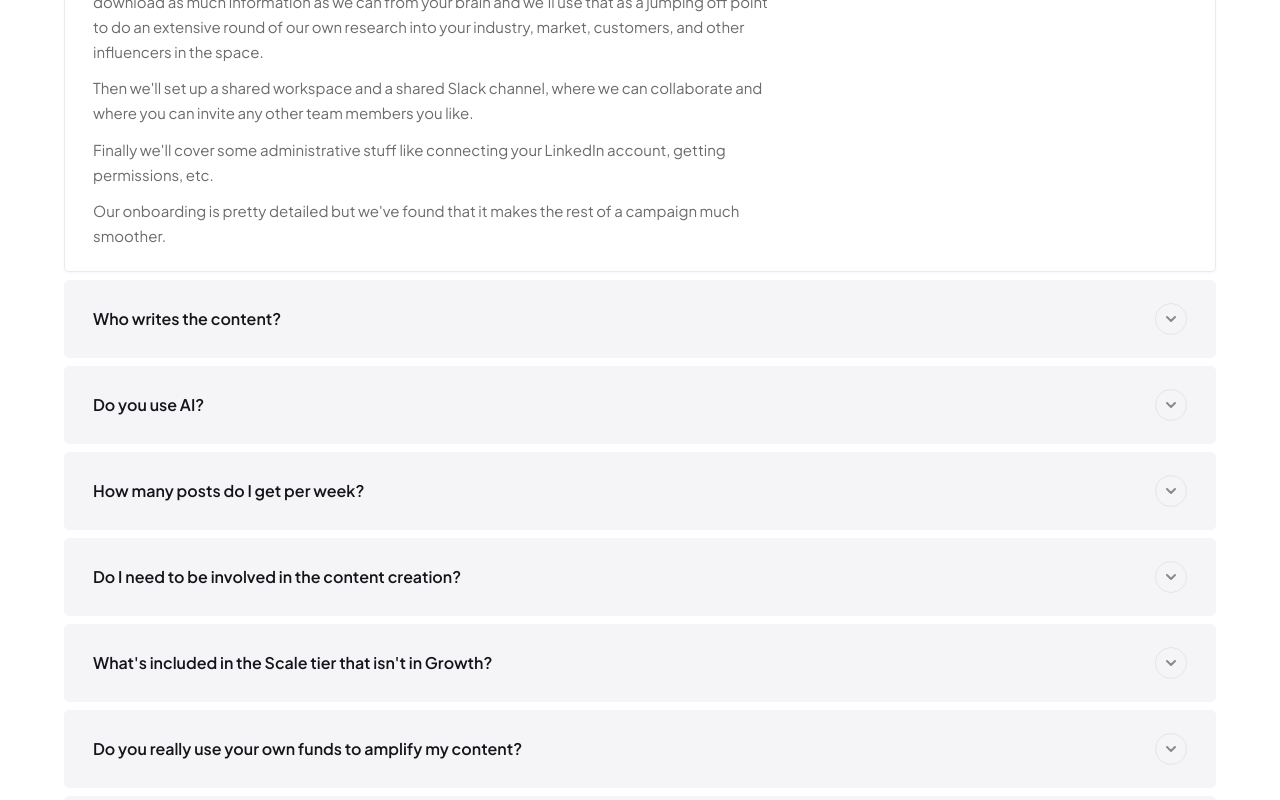
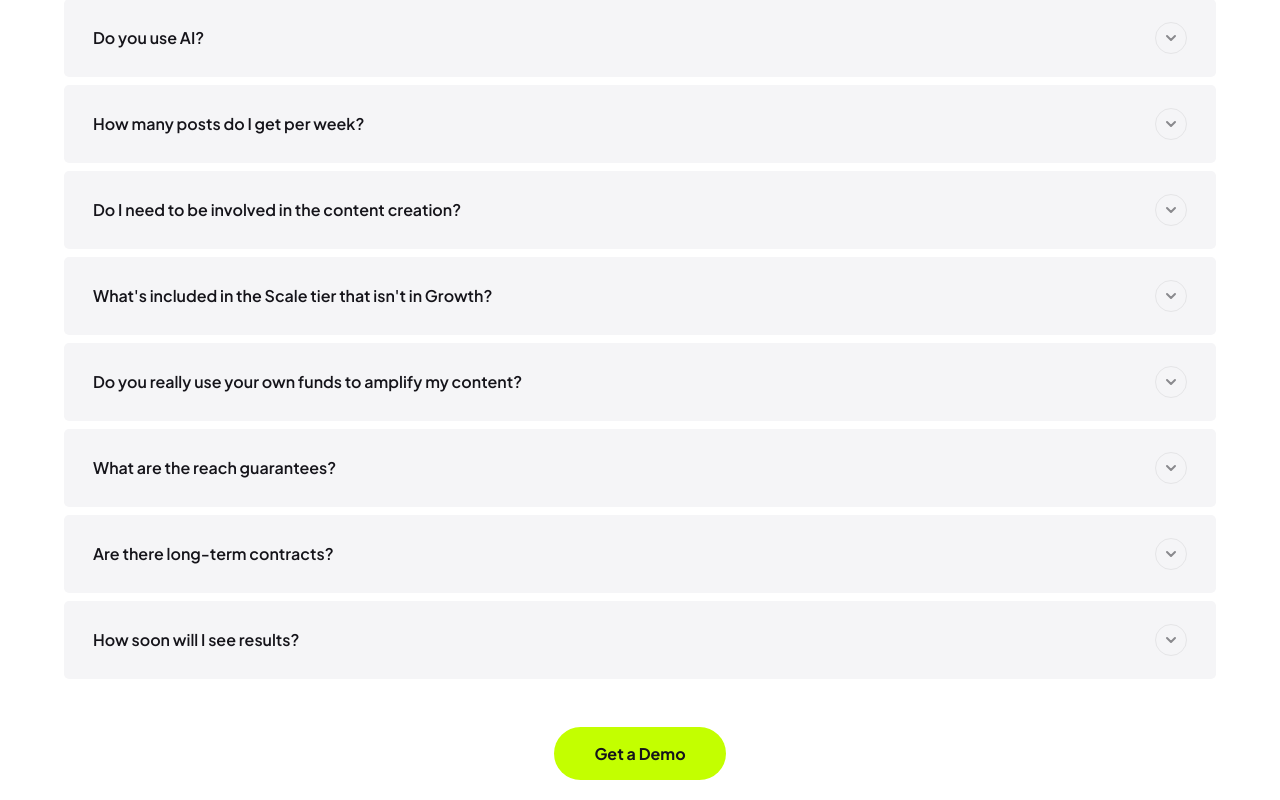
Before and after one commit to PlaybookzLLC/playbookz-v2-website, a React (Vite) app: page / in a window 1280 px wide. Shown: the part 6540-7340 px from the top of the page. Built offline with nearby package versions, Linux system fonts and the light colour scheme.

Commit message:
Close all FAQ toggles by default, add Get a Demo CTA button
https://claude.ai/code/session_01DDzjVJ61C7qHF2oYyKZPLJ

```diff
--- a/src/components/FAQSection.jsx
+++ b/src/components/FAQSection.jsx
@@ -1,4 +1,5 @@
 import { useState } from "react";
+import DemoModal from "./DemoModal";
 const tokens = {
   colors: {
     primary: "#15141A",
@@ -135,7 +136,8 @@ function FAQRow({ question, answer, isOpen, onClick }) {
 }
 /* ─── Main Section ─── */
 export default function FAQSection() {
-  const [openIndex, setOpenIndex] = useState(0);
+  const [openIndex, setOpenIndex] = useState(-1);
+  const [showDemoModal, setShowDemoModal] = useState(false);
   return (
     <div id="faq" style={{
       fontFamily: "'Plus Jakarta Sans', sans-serif",
@@ -189,7 +191,21 @@ export default function FAQSection() {
             />
           ))}
         </div>
+        {/* CTA Button */}
+        <div className="faq-fade-2" style={{ textAlign: "center", marginTop: "48px" }}>
+          <button
+            onClick={() => setShowDemoModal(true)}
+            style={{
+              background: tokens.colors.accent, color: tokens.colors.textOnAccent,
+              border: "none", borderRadius: "999px",
+              padding: "16px 40px", fontSize: "16px", fontWeight: 700,
+              fontFamily: "'Plus Jakarta Sans', sans-serif", cursor: "pointer",
+              transition: "all 0.15s ease",
+            }}
+          >Get a Demo</button>
+        </div>
       </div>
+      {showDemoModal && <DemoModal onClose={() => setShowDemoModal(false)} />}
     </div>
   );
 }
```
